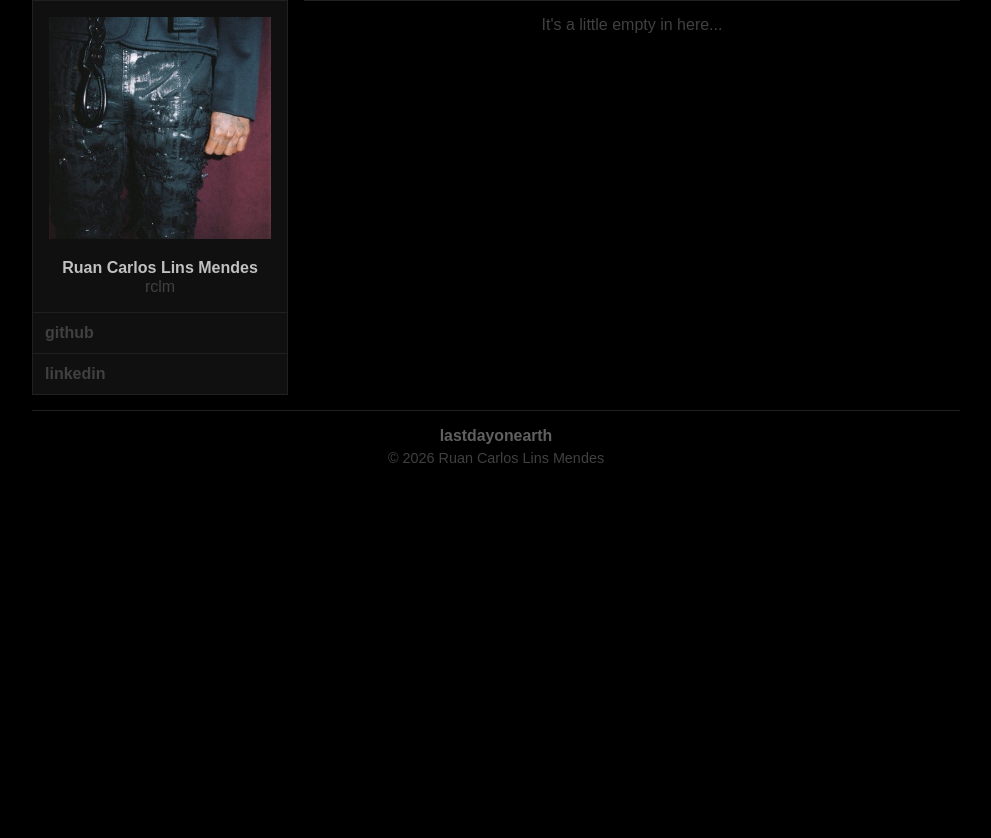
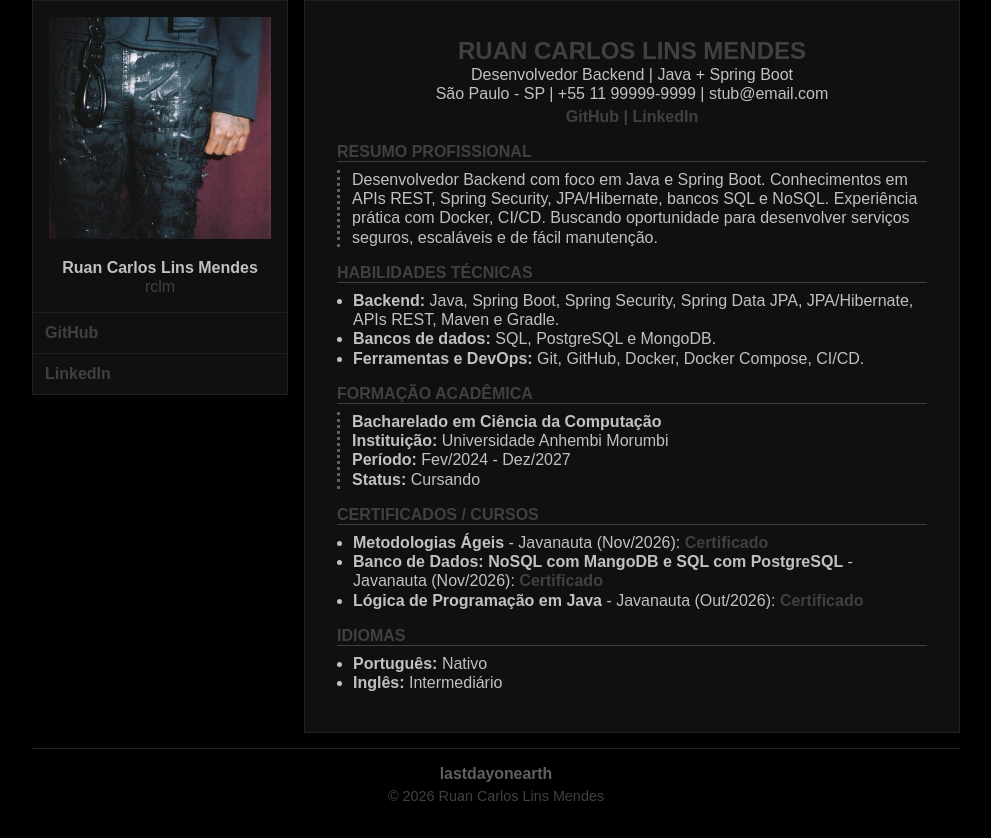
Before and after one commit to xkazu0x/udwmj, a Node server app: page /resume in a window 1280 px wide. Shown: the part 112-950 px from the top of the page, without its empty margins (144-1135 px from the left). Before the commit the page ends 575 px from the top, so only its background shows below. Run offline with Node 20, Linux system fonts and the light colour scheme.

Commit message:
fill resume content

```diff
--- a/public/css/page-style.css
+++ b/public/css/page-style.css
@@ -105,6 +105,14 @@ footer .slogan {
 }
 
 /*
+ * Helpers
+ */
+
+.bold {
+  font-weight: bold;
+}
+
+/*
  * Layout
  */
 
@@ -190,24 +198,24 @@ footer .slogan {
   border: 1px solid #202020;
 }
 
-.content-card ul {
+/* Posts */
+
+.content-card__post-card ul {
   margin: 0;
   padding: 1em;
   padding-bottom: 0;
   list-style: none;
 }
 
-.content-card li {
+.content-card__post-card li {
   margin: 0;
   padding: 0;
 }
 
-.content-card li:not(:last-child) {
+.content-card__post-card li:not(:last-child) {
   border-bottom: 1px solid #202020;
   margin-bottom: 1.0em;
 }
-
-/* Posts */
 
 .content-card__post {
   font-size: 1em;
@@ -237,6 +245,57 @@ footer .slogan {
   -webkit-box-orient: vertical;
 }
 
+/* Resume */
+
+.content-card__resume {
+  padding: 2.5em 2em;
+  line-height: 1.2em;
+}
+
+.content-card__resume-details {
+  text-align: center;
+}
+
+.content-card__resume-details h2 {
+  margin-bottom: .2em;
+  color: #404040;
+}
+
+.content-card__resume-links {
+  color: #404040;
+  font-weight: bold;
+  margin-top: .2em;
+}
+
+.content-card__resume-block {
+  margin-top: 1em;
+}
+
+.content-card__resume-block h3 {
+  margin-bottom: .5em;
+  font-size: 1em;
+  color: #404040;
+  border-bottom: 1px solid #404040;
+}
+
+.content-card__resume-block ul {
+  list-style-type: disc;
+  margin-left: 1em;
+}
+
+.content-card__resume-block li {
+  display: list-item;
+  padding: 0;
+}
+
+.content-card__resume-paragraph {
+  border-left: 3px dotted #606060;
+}
+
+.content-card__resume-paragraph p {
+  margin-left: .75em;
+}
+
 /*
  * Tiny Screen Style
  */
--- a/views/page-layout.ejs
+++ b/views/page-layout.ejs
@@ -1,5 +1,5 @@
 <!DOCTYPE html>
-<html lang="en">
+<html lang="pt-br">
   <head>
     <meta charset="UTF-8">
     <meta name="viewport" content="width=device-width, initial-scale=1.0">
@@ -31,19 +31,12 @@
           </div>
           <div class="profile-card__links">
             <ul>
-              <li><a href="https://github.com/xkazu0x" target="_blank">github</a></li>
-              <li><a href="https://www.linkedin.com/in/ruan-carlos-lins-mendes/" target="_blank">linkedin</a></li>
+              <li><a href="https://github.com/xkazu0x" target="_blank">GitHub</a></li>
+              <li><a href="https://www.linkedin.com/in/ruan-carlos-lins-mendes/" target="_blank">LinkedIn</a></li>
             </ul>
           </div>
         </aside>
-
-        <% if (data.length === 0) { %>
-        <section class="empty-content-card">
-          <p>It's a little empty in here...</p>
-        </section>
-        <% } else { %>
-          <%- include("pages/" + page) %>
-        <% } %>
+        <%- include("pages/" + page) %>
       </main>
 
       <footer>
--- a/views/pages/resume.ejs
+++ b/views/pages/resume.ejs
@@ -1,2 +1,59 @@
-<section>
+<section class="content-card">
+  <div class="content-card__resume">
+    <div class="content-card__resume-details">
+      <h2>RUAN CARLOS LINS MENDES</h2>
+      <p>Desenvolvedor Backend | Java + Spring Boot</p>
+      <p>São Paulo - SP | +55 11 99999-9999 | stub@email.com</p>
+      <div class="content-card__resume-links">
+        <a href="https://github.com/xkazu0x" target="__blank">GitHub</a>
+        <span>|</span>
+        <a href="https://linkedin.com/in/ruan-carlos-lins-mendes" target="__blank">LinkedIn</a>
+      </div>
+    </div>
+
+    <div class="content-card__resume-block">
+      <h3>RESUMO PROFISSIONAL</h3>
+      <div class="content-card__resume-paragraph">
+        <p>Desenvolvedor Backend com foco em Java e Spring Boot. Conhecimentos em APIs REST, Spring Security, JPA/Hibernate, bancos SQL e NoSQL. Experiência prática com Docker, CI/CD. Buscando oportunidade para desenvolver serviços seguros, escaláveis e de fácil manutenção.</p>
+      </div>
+    </div>
+
+    <div class="content-card__resume-block">
+      <h3>HABILIDADES TÉCNICAS</h3>
+      <ul>
+        <li><span class="bold">Backend:</span> Java, Spring Boot, Spring Security, Spring Data JPA, JPA/Hibernate, APIs REST, Maven e Gradle.</li>
+        <li><span class="bold">Bancos de dados:</span> SQL, PostgreSQL e MongoDB.</li>
+        <li><span class="bold">Ferramentas e DevOps:</span> Git, GitHub, Docker, Docker Compose, CI/CD.</li>
+      </ul>
+    </div>
+
+    <div class="content-card__resume-block">
+      <h3>FORMAÇÃO ACADÊMICA</h3>
+      <div class="content-card__resume-paragraph">
+        <!-- <p><span class="bold">Bacharelado em Ciência da Computação</span> | Universidade Anhembi Morumbi | Fev/2024 - Dez/2027 (Cursando)</p> -->
+        <p><span class="bold">Bacharelado em Ciência da Computação</span></p>
+        <p><span class="bold">Instituição:</span> Universidade Anhembi Morumbi</p>
+        <p><span class="bold">Período:</span> Fev/2024 - Dez/2027</p>
+        <p><span class="bold">Status:</span> Cursando</p>
+      </div>
+    </div>
+
+    <div class="content-card__resume-block">
+      <h3>CERTIFICADOS / CURSOS</h3>
+      <ul>
+        <li><span class="bold">Metodologias Ágeis</span> - Javanauta (Nov/2026): <a href="https://javanauta.blob.core.windows.net/certificado/67e4066d63a997316fe2aad40268751c7b99034734e29588bf4495e37ea718cd-metodologias_ageis-portugues.png" target="__blank">Certificado</a></li>
+        <li><span class="bold">Banco de Dados: NoSQL com MangoDB e SQL com PostgreSQL</span> - Javanauta (Nov/2026): <a href="https://javanauta.blob.core.windows.net/certificado/67e4066d63a997316fe2aad40268751c7b99034734e29588bf4495e37ea718cd-banco_dados-portugues.png" target="__blank">Certificado</a></li>
+        <li><span class="bold">Lógica de Programação em Java</span> - Javanauta (Out/2026): <a href="https://javanauta.blob.core.windows.net/certificado/67e4066d63a997316fe2aad40268751c7b99034734e29588bf4495e37ea718cd-logica_programacao-portugues.png" target="__blank">Certificado</a></li>
+      </ul>
+    </div>
+
+    <div class="content-card__resume-block">
+      <h3>IDIOMAS</h3>
+      <ul>
+        <li><span class="bold">Português:</span> Nativo</li>
+        <li><span class="bold">Inglês:</span> Intermediário</li>
+      </ul>
+    </div>
+
+  </div>
 </section>
--- a/views/sign-layout.ejs
+++ b/views/sign-layout.ejs
@@ -1,5 +1,5 @@
 <!DOCTYPE html>
-<html lang="en">
+<html lang="pt-br">
   <head>
     <meta charset="UTF-8">
     <meta name="viewport" content="width=device-width, initial-scale=1.0">
```
Also changed, not shown: views/pages/posts.ejs (+10 -0 lines), views/pages/tasks.ejs (+12 -0 lines).
